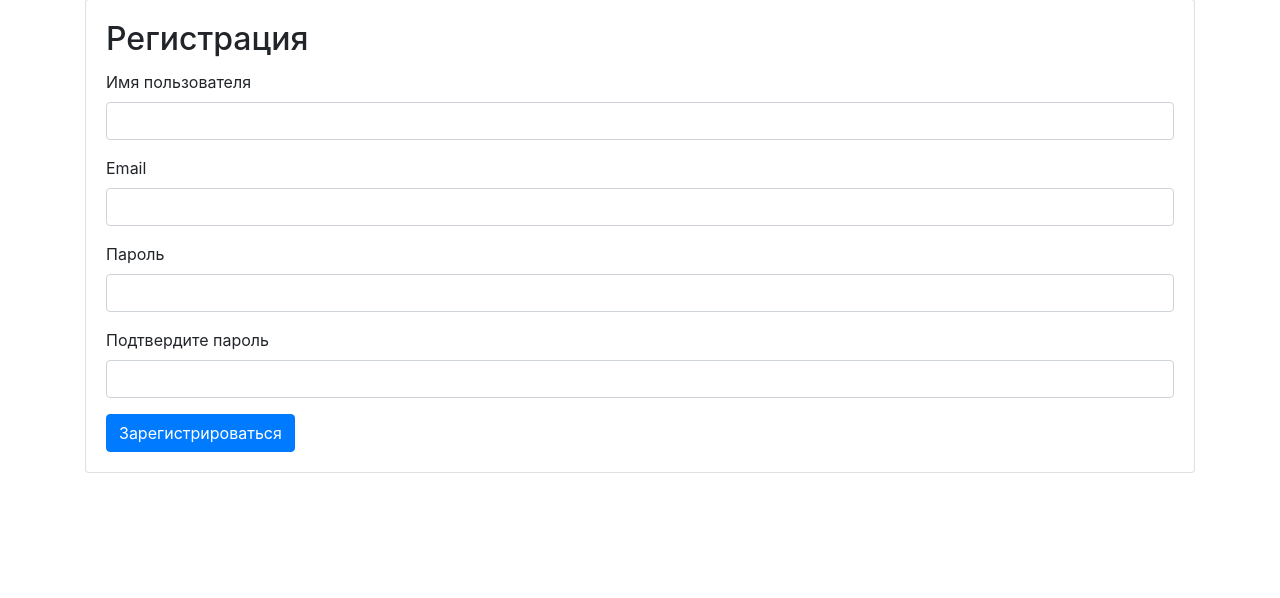
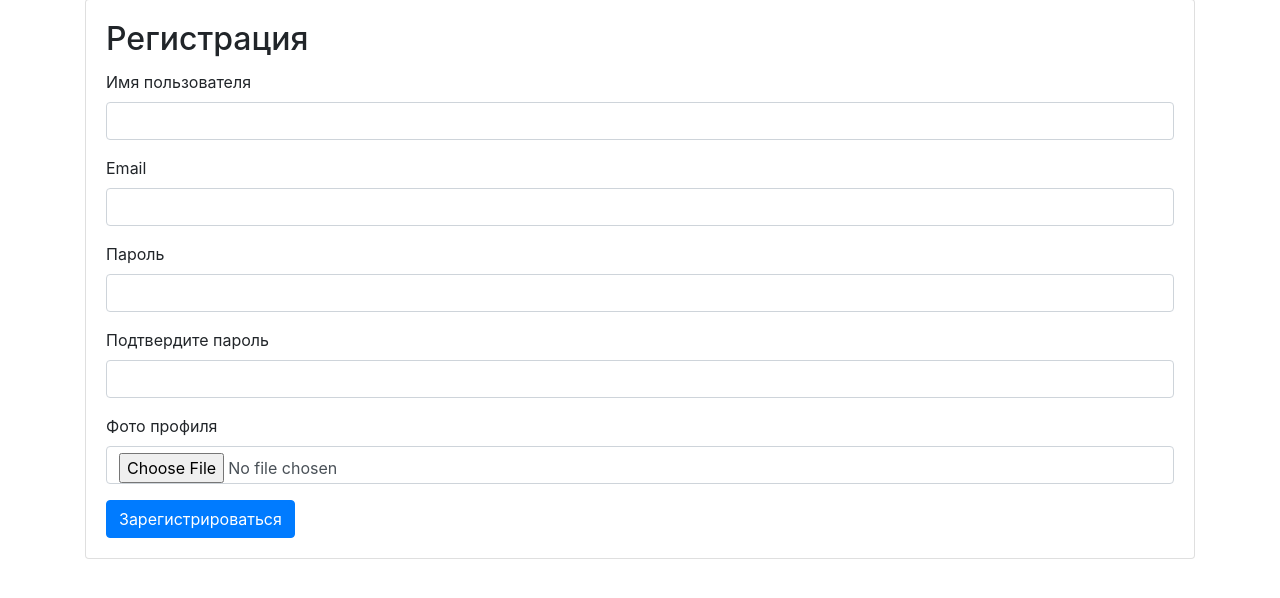
Before and after one commit to QuadDarv1ne/flask_auth_app, a Flask app: page /auth/register in a window 1280 px wide. Shown: the part 81-679 px from the top of the page. Run offline with Flask 3, Linux system fonts and the light colour scheme; parts of the project's set-up code (start-up, migrations or seed data) failed here and were passed over; some libraries are stand-ins or nearby versions.

Commit message:
modified:   app/forms.py 	modified:   app/routes/auth.py 	modified:   app/templates/auth/register.html

```diff
--- a/app/forms.py
+++ b/app/forms.py
@@ -1,5 +1,5 @@
 from flask_wtf import FlaskForm
-from wtforms import StringField, PasswordField, SubmitField, BooleanField
+from wtforms import StringField, PasswordField, SubmitField, BooleanField, FileField
 from wtforms.validators import DataRequired, Email, EqualTo
 
 
@@ -8,7 +8,8 @@ class RegistrationForm(FlaskForm):
     email = StringField('Email', validators=[DataRequired(), Email()])
     password = PasswordField('Пароль', validators=[DataRequired()])
     confirm_password = PasswordField('Подтвердите пароль', validators=[DataRequired(), EqualTo('password')])
-    submit = SubmitField('Регистрация')
+    profile_picture = FileField('Фото профиля')  # Добавлено поле для загрузки фото
+    submit = SubmitField('Зарегистрироваться')
 
 
 class LoginForm(FlaskForm):
--- a/app/routes/auth.py
+++ b/app/routes/auth.py
@@ -1,5 +1,7 @@
-from flask import render_template, url_for, flash, redirect, request, Blueprint
-from flask_login import login_user, current_user, logout_user, login_required
+import os
+from flask import render_template, url_for, flash, redirect, request, Blueprint, current_app
+from flask_login import login_user, current_user, logout_user
+from werkzeug.utils import secure_filename  # Импортируем secure_filename
 from app import db, bcrypt
 from app.models import User
 from app.forms import RegistrationForm, LoginForm, RequestResetForm, ResetPasswordForm
@@ -7,21 +9,24 @@ from app.utils import send_reset_email
 
 auth_bp = Blueprint('auth', __name__)
 
-
 @auth_bp.route("/register", methods=['GET', 'POST'])
 def register():
-    if current_user.is_authenticated:
-        return redirect(url_for('main.home'))
     form = RegistrationForm()
     if form.validate_on_submit():
-        hashed_password = bcrypt.generate_password_hash(form.password.data).decode('utf-8')
-        user = User(username=form.username.data, email=form.email.data, password=hashed_password)
+        user = User(username=form.username.data, email=form.email.data, password=form.password.data)
+
+        # Обработка загрузки фото профиля
+        if form.profile_picture.data:
+            profile_picture = form.profile_picture.data
+            picture_filename = secure_filename(profile_picture.filename)
+            profile_picture.save(os.path.join(current_app.root_path, 'static/profile_pics', picture_filename))
+            user.image_file = picture_filename  # Сохраняем имя файла в модели пользователя
+
         db.session.add(user)
         db.session.commit()
-        flash('Ваш аккаунт был создан! Теперь вы можете войти.', 'success')
+        flash('Ваш аккаунт создан! Теперь вы можете войти.', 'success')
         return redirect(url_for('auth.login'))
     return render_template('auth/register.html', title='Регистрация', form=form)
-
 
 @auth_bp.route("/login", methods=['GET', 'POST'])
 def login():
@@ -33,18 +38,15 @@ def login():
         if user and bcrypt.check_password_hash(user.password, form.password.data):
             login_user(user, remember=form.remember.data)
             next_page = request.args.get('next')
-            # Измените здесь, чтобы перенаправлять на страницу профиля
             return redirect(next_page) if next_page else redirect(url_for('profile.user_profile'))  # Перенаправляем на профиль
         else:
             flash('Вход не выполнен. Проверьте почту и пароль.', 'danger')
     return render_template('auth/login.html', title='Вход', form=form)
 
-
 @auth_bp.route("/logout")
 def logout():
     logout_user()
     return redirect(url_for('main.home'))
-
 
 @auth_bp.route("/reset_password", methods=['GET', 'POST'])
 def reset_request():
@@ -60,7 +62,6 @@ def reset_request():
             flash('Пользователь с таким адресом электронной почты не найден.', 'danger')
         return redirect(url_for('auth.login'))
     return render_template('auth/reset_password.html', title='Сброс пароля', form=form)
-
 
 @auth_bp.route("/reset_password/<token>", methods=['GET', 'POST'])
 def reset_token(token):
--- a/app/templates/auth/register.html
+++ b/app/templates/auth/register.html
@@ -5,7 +5,7 @@
 <div class="card mt-4">
     <div class="card-body">
         <h2 class="card-title">Регистрация</h2>
-        <form method="POST">
+        <form method="POST" enctype="multipart/form-data">  <!-- Добавлен enctype для загрузки файлов -->
             {{ form.hidden_tag() }}
             <div class="form-group">
                 {{ form.username.label(class="form-label") }}
@@ -23,6 +23,10 @@
                 {{ form.confirm_password.label(class="form-label") }}
                 {{ form.confirm_password(class="form-control") }}
             </div>
+            <div class="form-group">
+                <label class="form-label">Фото профиля</label>
+                <input type="file" name="profile_picture" class="form-control" accept="image/*"> <!-- Поле для загрузки фото -->
+            </div>
             <button type="submit" class="btn btn-primary">Зарегистрироваться</button>
         </form>
     </div>
```
